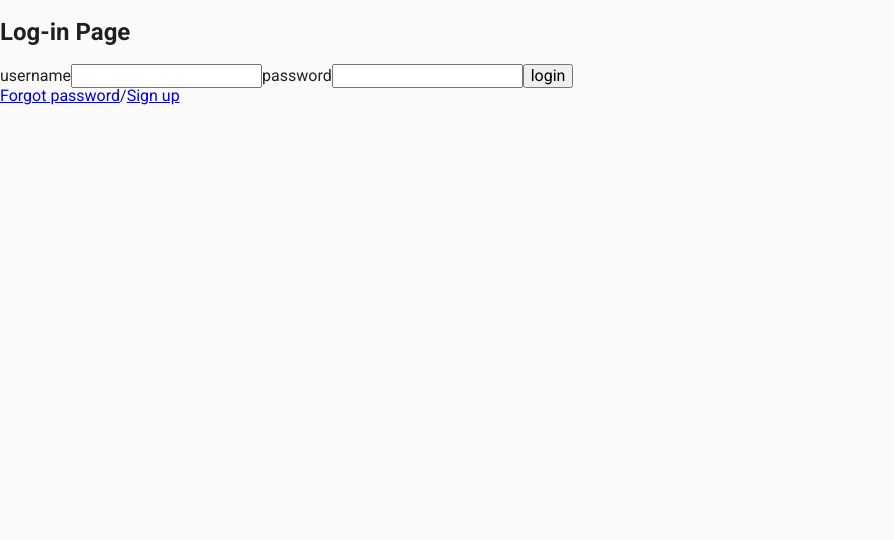
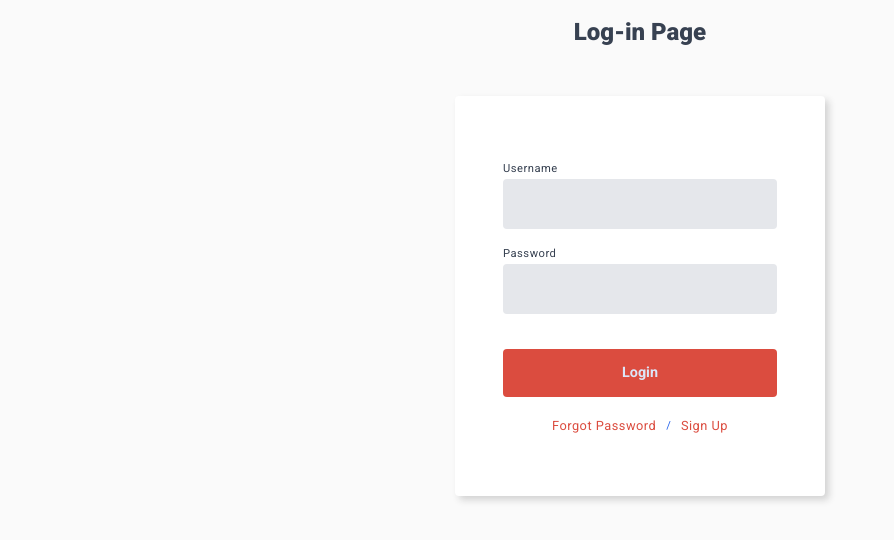
Before and after one commit to IllusionOfControl/todoist-backend, a React (Create React App) app in the folder frontend/: page /login in a window 1280 px wide. Shown: the top 540 px of the page, without its empty margins (0-894 px from the left). Built offline with nearby package versions, Linux system fonts and the light colour scheme.

Commit message:
fixed style

```diff
--- a/frontend/src/App.scss
+++ b/frontend/src/App.scss
@@ -718,3 +718,102 @@
        @include cancel();
      }
    }
+
+
+  /* Sign in / Sign up Page
+     ============================================ */
+  .login {
+    display: flex;
+    flex-direction: column;
+    justify-content: center;
+    align-items: center;
+
+
+    body {
+      display: flex;
+      background-color: rgb(229, 231, 235);
+      justify-content: center;
+      align-items: center;
+      width: 100%;
+      height: 600px;
+      font-family: 'Roboto', sans-serif;
+    }
+
+    h2 {
+      display: flex;
+      justify-content: center;
+      align-items: center;
+      font-size: 1.5rem;
+      font-weight: 900;
+      color: rgb(55, 65, 81);
+    }
+
+    form {
+      flex-direction: column;
+      justify-content: center;
+      align-items: flex-start;
+      padding: 48px;
+      margin-top: 2rem;
+      width: 370px;
+      height: 400px;
+      background-color: #fff;
+      border-radius: 4px;
+      box-shadow: 4px 4px 7px lightgray;
+    }
+
+    label {
+      display: flex;
+      text-transform: capitalize;
+      margin-top: 1.2rem;
+      margin-bottom: 0.3rem;
+      font-size: 0.7rem;
+      letter-spacing: 0.5px;
+      font-weight:400;
+      color: rgb(55, 65, 81);
+    }
+
+    input {
+      width: 100%;
+      line-height: 3rem;
+      background-color: rgb(229, 231, 235);
+      border: none;
+      border-radius: 4px;
+    }
+
+    button {
+      margin-top: 2.2rem;
+      width: 100%;
+      height: 3rem;
+      text-transform: capitalize;
+      font-size: 0.9rem;
+      font-weight: 700;
+      font-family: 'Roboto', sans-serif;
+      color: rgb(220, 229, 247);
+      background-color: #db4c3f;
+      border-radius: 4px;
+      border: none;
+      cursor: pointer;
+    }
+
+    div {
+      display: flex;
+      justify-content: center;
+      width: 100%;
+      margin-top: 1.4rem;
+    }
+
+    a {
+      margin: 0 10px;
+      font-size: 0.8rem;
+      font-weight: 300;
+      letter-spacing: 0.5px;
+      text-decoration: none;
+      color: #db4c3f;
+      text-transform: capitalize;
+    }
+
+    span {
+      font-size: 0.7rem;
+      color: rgb(37, 99, 235);
+    }
+  }
```
